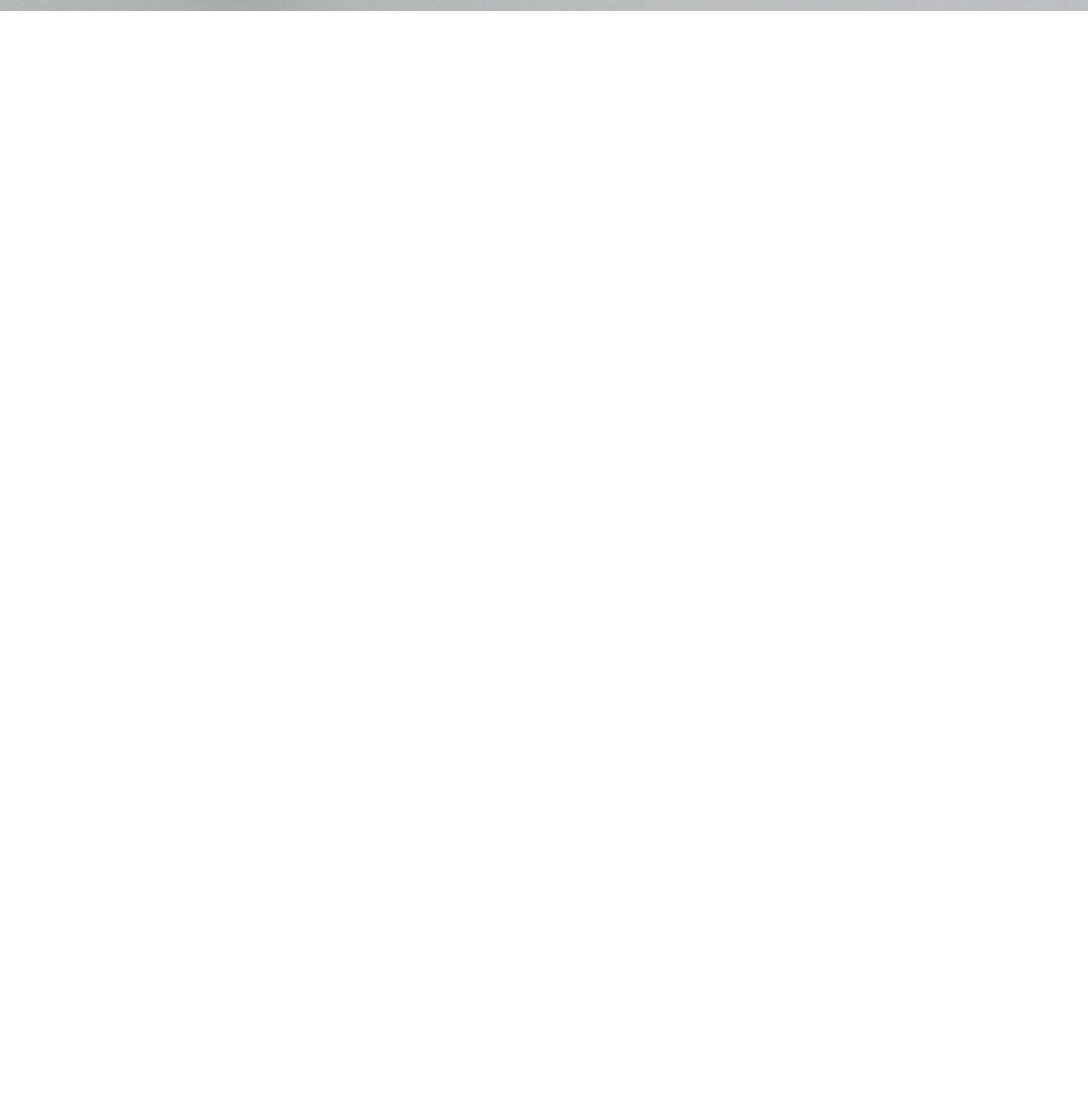
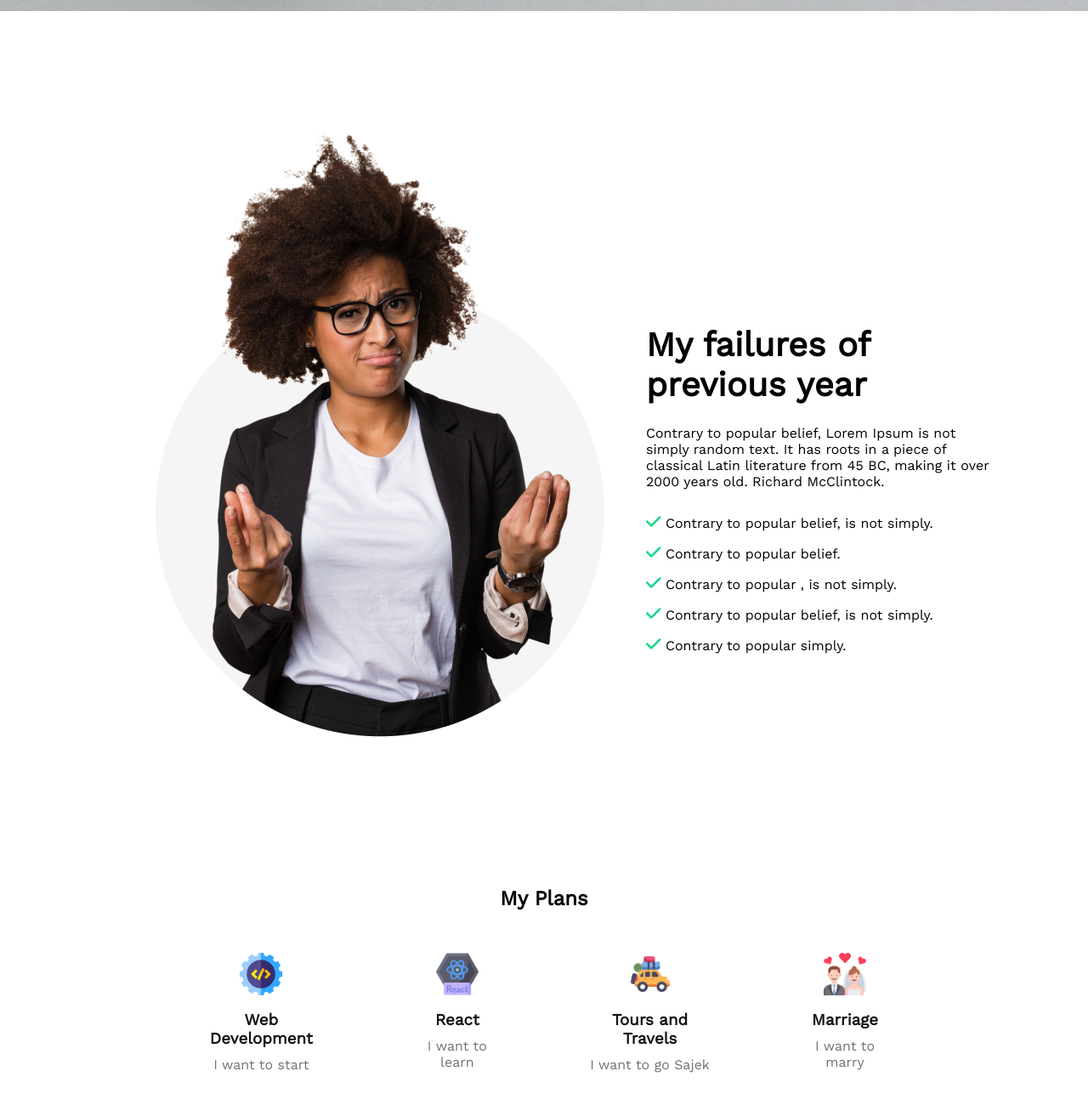
Before and after one commit to Md-Zahid-Alam/new-year-new-plans, a plain HTML site: page index.html in a window 1280 px wide. Shown: the part 736-2036 px from the top of the page at 85% size. Before the commit the page ends 838 px from the top, so only its background shows below. Drawn offline with nearby package versions, Linux system fonts and the light colour scheme.

Commit message:
failures and plans section added

```diff
--- a/css/style.css
+++ b/css/style.css
@@ -43,3 +43,74 @@
     border-radius: 5px;
     float: right;
 }
+
+/* Failures Section style */
+
+.failures{
+    display: flex;
+}
+
+.failures-img{
+    width: 500px;
+    height: 650px;
+    margin: 130px 100px 130px 160px;
+}
+
+.failures-title{
+    width: 288px;
+    height: 94px;
+    font-weight: 700;
+    font-size: 40px;
+    margin-top: 369px;
+    margin-bottom: 24px;
+}
+
+.failures-description{
+    width: 416px;
+    height: 104px;
+    font-size: 16px;
+}
+
+.failures-list{
+    width: 355px;
+    height: 162px;
+    font-size: 16px;
+}
+
+div.failures-list p{
+    padding-bottom: 15px;
+}
+
+/* Plans section styles */
+
+.plans-container{
+    display: flex;
+    gap: 100px;
+    margin: 50px 230px 125px 230px;
+}
+
+.plans-header{
+    text-align: center;
+    margin-top: 120px;
+}
+
+div.plans-item img{
+    width: 50px;
+    height: 50px;
+    display: block;
+    margin-left: auto;
+    margin-right: auto;
+}
+
+div.plans-item h3{
+    text-align: center;
+    font-weight: 700;
+    color: #151414;
+    margin-top: 18px;
+}
+
+div.plans-item p{
+    text-align: center;
+    color: #737272;
+    margin-top: 10px;
+}
--- a/index.html
+++ b/index.html
@@ -7,18 +7,62 @@
     <title>New Year Plans</title>
     <link rel="shortcut icon" href="images/icons/favicon2.png" type="image/x-icon">
     <link rel="preconnect" href="https://fonts.googleapis.com"><link rel="preconnect" href="https://fonts.gstatic.com" crossorigin><link href="https://fonts.googleapis.com/css2?family=Work+Sans&display=swap" rel="stylesheet">
+    <script src="https://kit.fontawesome.com/7798c3f4f1.js" crossorigin="anonymous"></script>
     <link rel="stylesheet" href="css/style.css">
 </head>
 <body>
+
     <header class="header">
         <div class="banner">
             <h3 class="banner-title">All Thinks Are Possible If You believe</h3>
             <p class="banner-description">There are many variations of passages of Lorem Ipsum available, but the majority have suffered alteration in some form, by injected humour, or randomised words</p>
             <button class="banner-button">Contact US</button>
         </div>
+    </header>
 
-    </header>
     <main>
+        <section class="failures">
+            <div class="failures-img">
+                <img src="images/person.png" alt="Photo of a person">
+            </div>
+            <div>
+                <h3 class="failures-title">My failures of previous year</h3>
+                <p class="failures-description">Contrary to popular belief, Lorem Ipsum is not simply random text. It has roots in a piece of classical Latin literature from 45 BC, making it over 2000 years old. Richard McClintock.</p>
+                <div class="failures-list">
+                    <p><i class="fa-solid fa-check" style="color: #16D887; font-size: 20px;"></i> Contrary to popular belief, is not simply.</p>
+                    <p><i class="fa-solid fa-check" style="color: #16D887; font-size: 20px;"></i> Contrary to popular belief.</p>
+                    <p><i class="fa-solid fa-check" style="color: #16D887; font-size: 20px;"></i> Contrary to popular , is not simply.</p>
+                    <p><i class="fa-solid fa-check" style="color: #16D887; font-size: 20px;"></i> Contrary to popular belief, is not simply.</p>
+                    <p><i class="fa-solid fa-check" style="color: #16D887; font-size: 20px;"></i> Contrary to popular simply.</p>
+                </div>
+            </div>
+        </section>
+
+        <section class="plans">
+            <h2 class="plans-header">My Plans</h2>
+            <div class="plans-container">
+                <div class="plans-item">
+                    <img src="images/icons/web.png" alt="">
+                    <h3>Web Development</h3>
+                    <p>I want to start</p>
+                </div>
+                <div class="plans-item">
+                    <img src="images/icons/react.png" alt="">
+                    <h3>React</h3>
+                    <p>I want to learn</p>
+                </div>
+                <div class="plans-item">
+                    <img src="images/icons/travel.png" alt="">
+                    <h3>Tours and Travels</h3>
+                    <p>I want to go Sajek</p>
+                </div>
+                <div class="plans-item">
+                    <img src="images/icons/couple.png" alt="">
+                    <h3>Marriage</h3>
+                    <p>I want to marry</p>
+                </div>
+            </div>
+        </section>
 
     </main>
     <footer>
```
Also changed, not shown: images/icons/checkmark.png (added), images/icons/react.png (added).
